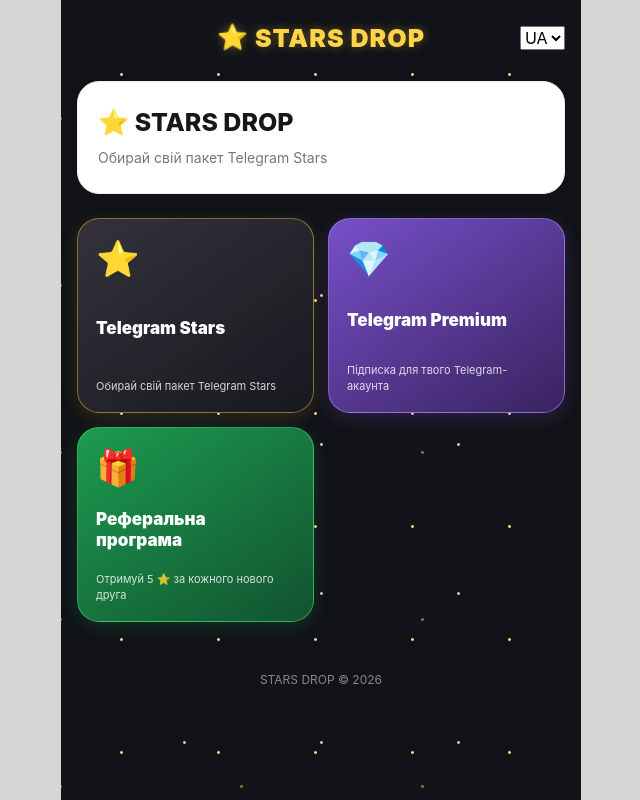
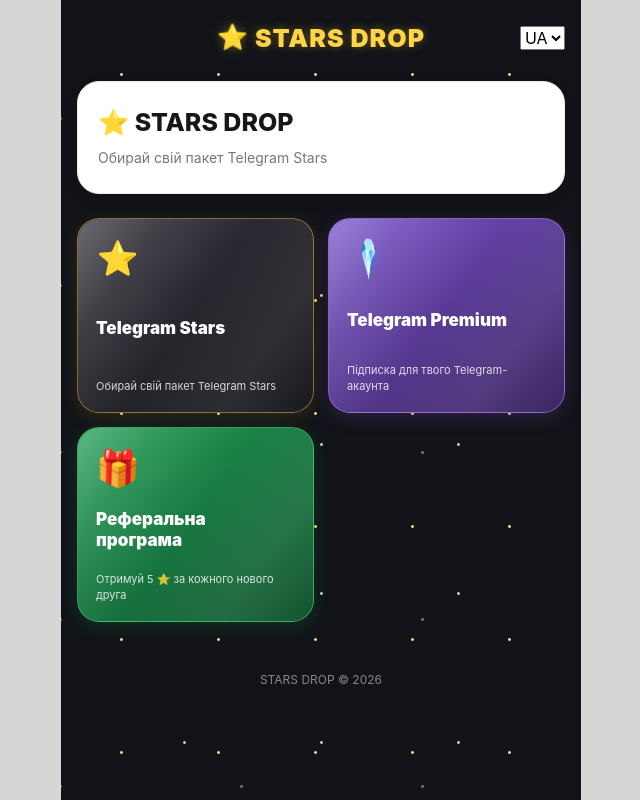
Before and after one commit to Cotif155/star-drop-miniapp, a React (Vite) app in the folder frontend/: page / in a window 1280 px wide. Shown: the whole page, without its empty margins (319-959 px from the left). Built offline with nearby package versions, Linux system fonts and the light colour scheme.

Commit message:
Add glossy animated home menu cards

```diff
--- a/frontend/src/App.css
+++ b/frontend/src/App.css
@@ -1792,3 +1792,118 @@ html, body {
   }
   .home-menu-card strong { font-size: 15px; }
 }
+
+/* ===== GLOSSY HOME MENU CARDS ===== */
+.home-menu-card {
+  position: relative;
+  isolation: isolate;
+  overflow: hidden;
+  transform: translateZ(0);
+}
+
+.home-menu-card::before {
+  content: "";
+  position: absolute;
+  inset: 0;
+  z-index: 0;
+  pointer-events: none;
+  border-radius: inherit;
+  background:
+    linear-gradient(
+      125deg,
+      rgba(255,255,255,0.28) 0%,
+      rgba(255,255,255,0.10) 22%,
+      transparent 48%,
+      rgba(255,255,255,0.07) 75%,
+      transparent 100%
+    );
+}
+
+.home-menu-card::after {
+  content: "";
+  position: absolute;
+  top: -80%;
+  left: -65%;
+  width: 45%;
+  height: 260%;
+  z-index: 0;
+  pointer-events: none;
+  background: linear-gradient(
+    90deg,
+    transparent,
+    rgba(255,255,255,0.22),
+    transparent
+  );
+  transform: rotate(28deg);
+  animation: homeCardShine 5s ease-in-out infinite;
+}
+
+.home-menu-card > * {
+  position: relative;
+  z-index: 1;
+}
+
+@keyframes homeCardShine {
+  0%, 55% { left: -65%; }
+  100% { left: 140%; }
+}
+
+/* STARS: PULSING AND BOUNCING */
+.stars-menu-card .home-menu-icon {
+  display: inline-block;
+  transform-origin: center;
+  animation: starsIconBounce 1.5s ease-in-out infinite;
+}
+
+@keyframes starsIconBounce {
+  0%, 100% { transform: translateY(0) scale(1); }
+  45% { transform: translateY(-9px) scale(1.16); }
+  65% { transform: translateY(0) scale(0.96); }
+}
+
+/* PREMIUM: ROTATING DIAMOND WITH POP EFFECT */
+.premium-menu-card .home-menu-icon {
+  display: inline-block;
+  transform-origin: center;
+  animation: premiumDiamondPop 2.2s ease-in-out infinite;
+}
+
+@keyframes premiumDiamondPop {
+  0%, 100% { transform: perspective(300px) rotateY(0deg) scale(1); }
+  35% { transform: perspective(300px) rotateY(180deg) scale(1.28); }
+  60% { transform: perspective(300px) rotateY(300deg) scale(1.12); }
+}
+
+/* REFERRAL: PULSING GIFT */
+.referral-menu-card .home-menu-icon {
+  display: inline-block;
+  transform-origin: center;
+  animation: referralGiftPulse 1.4s ease-in-out infinite;
+}
+
+@keyframes referralGiftPulse {
+  0%, 100% { transform: scale(1) rotate(0deg); }
+  35% { transform: scale(1.2) rotate(-8deg); }
+  65% { transform: scale(1.12) rotate(8deg); }
+}
+
+/* REFERRAL REWARD STAR */
+.referral-moving-star {
+  animation: referralRewardStarPulse 1.15s ease-in-out infinite !important;
+}
+
+@keyframes referralRewardStarPulse {
+  0%, 100% { transform: scale(1) rotate(0deg); }
+  50% { transform: scale(1.35) rotate(18deg); }
+}
+
+/* ACCESSIBILITY */
+@media (prefers-reduced-motion: reduce) {
+  .home-menu-card::after,
+  .stars-menu-card .home-menu-icon,
+  .premium-menu-card .home-menu-icon,
+  .referral-menu-card .home-menu-icon,
+  .referral-moving-star {
+    animation: none !important;
+  }
+}
```
